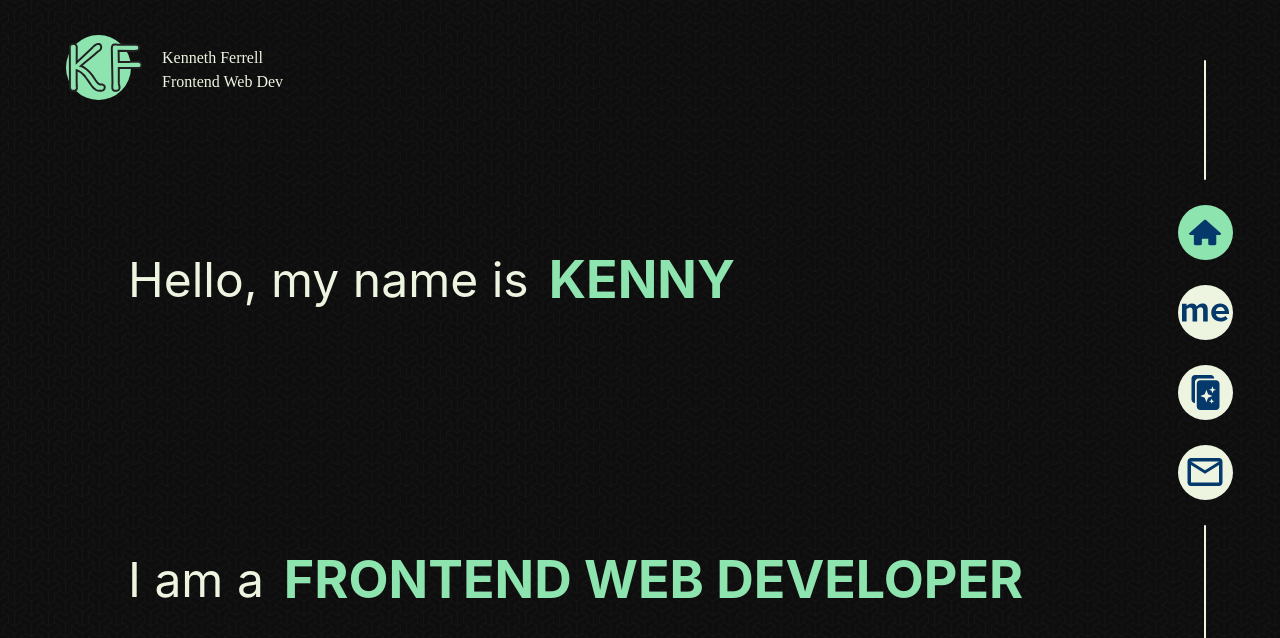
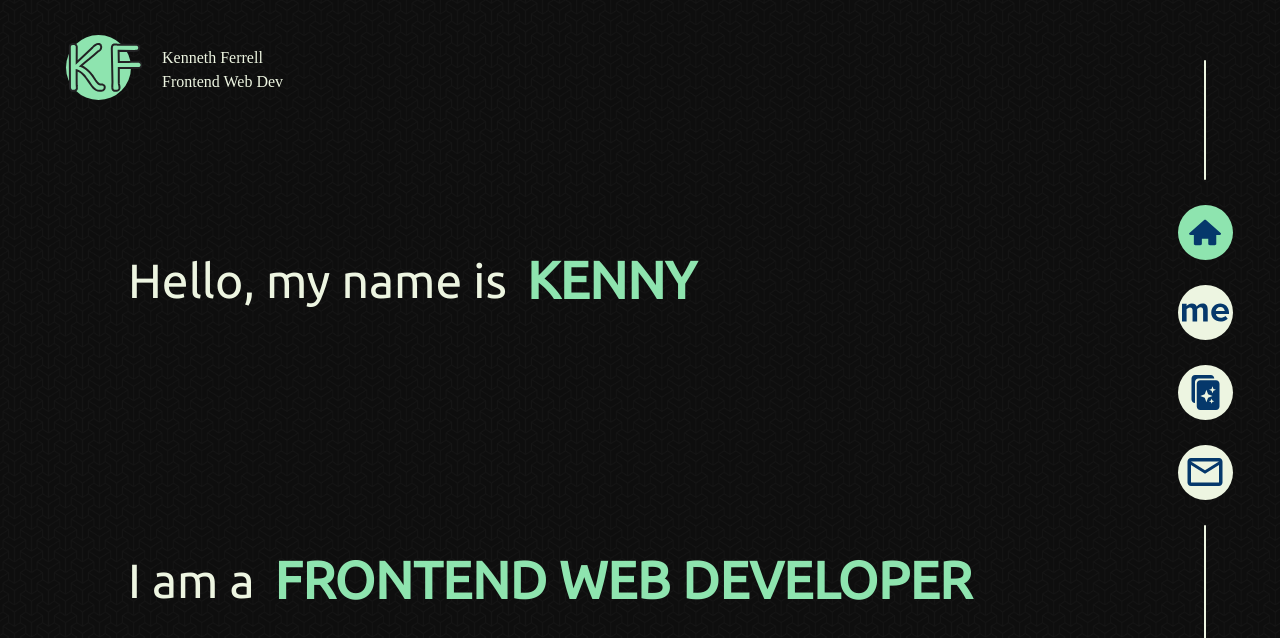
Before and after one commit to krferrell/portfolio, a React (Create React App) app: page / in a window 1280 px wide. Shown: the top 638 px of the page. Built offline with nearby package versions, Linux system fonts and the light colour scheme; a web font is replaced by a local one.

Commit message:
feat(fonts): update font for site

```diff
--- a/src/index.css
+++ b/src/index.css
@@ -1,8 +1,6 @@
 body {
   margin: 0;
-  font-family: -apple-system, BlinkMacSystemFont, 'Segoe UI', 'Roboto', 'Oxygen',
-    'Ubuntu', 'Cantarell', 'Fira Sans', 'Droid Sans', 'Helvetica Neue',
-    sans-serif;
+  font-family: 'Ubuntu', sans-serif;
   -webkit-font-smoothing: antialiased;
   -moz-osx-font-smoothing: grayscale;
 }
```
